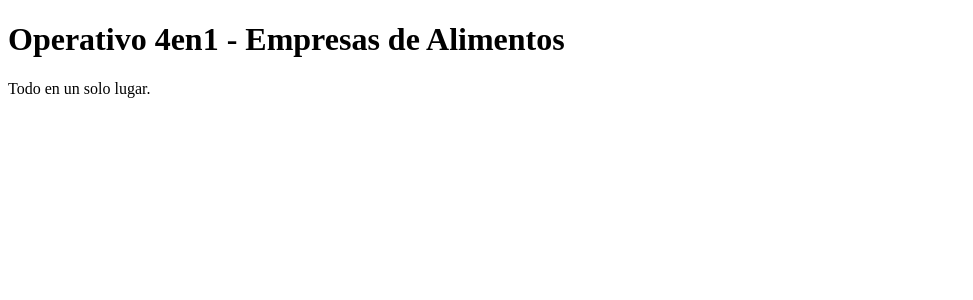
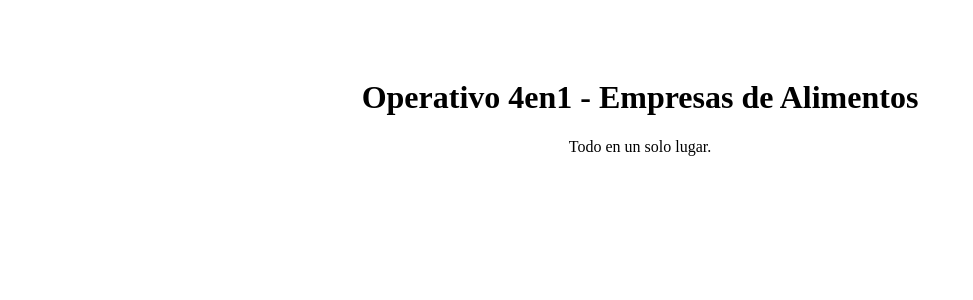
Before and after one commit to carloscleary/operativo-4en1, a React (Vite) app: page / in a window 1280 px wide. Shown: the top 300 px of the page, without its empty margins (0-973 px from the left). Built offline with nearby package versions, Linux system fonts and the light colour scheme.

Commit message:
Update App.jsx

```diff
--- a/src/App.jsx
+++ b/src/App.jsx
@@ -3,7 +3,7 @@ import React from 'react';
 
 function App() {
   return (
-    <div>
+    <div style={{ textAlign: 'center', paddingTop: '50px' }}>
       <h1>Operativo 4en1 - Empresas de Alimentos</h1>
       <p>Todo en un solo lugar.</p>
     </div>
```
